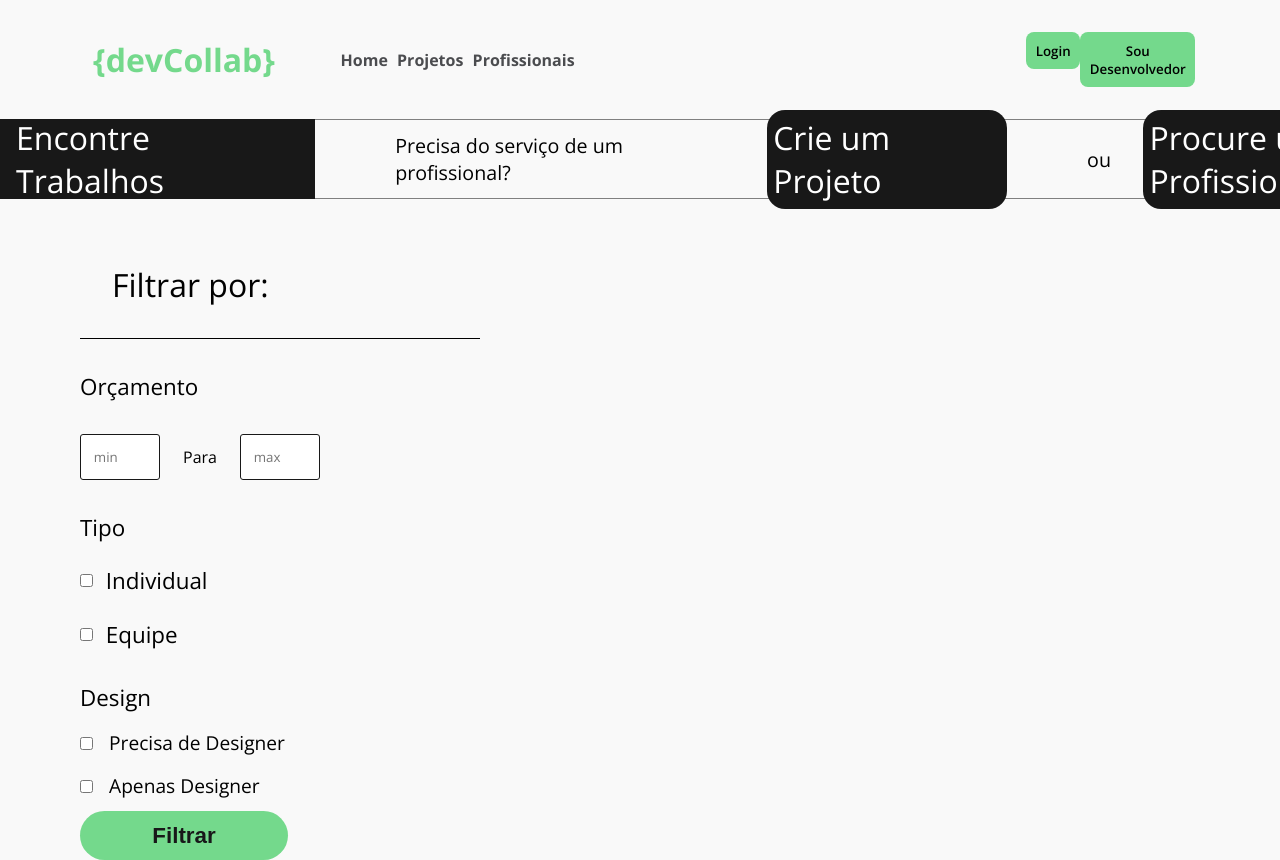
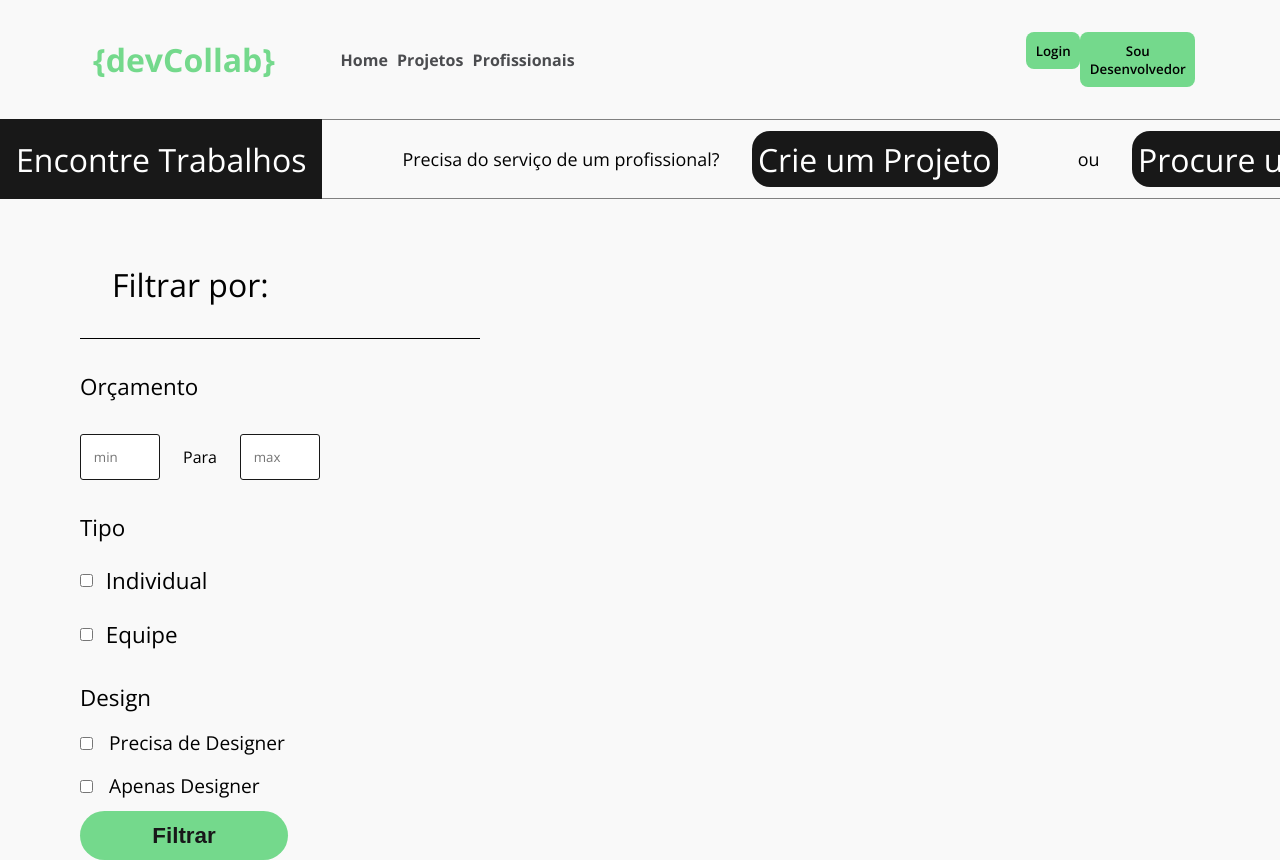
Before and after one commit to BalhegoDev/devCollab, a React (Create React App) app: page /projetos in a window 1280 px wide. Shown: the top 860 px of the page. Built offline with nearby package versions, Linux system fonts and the light colour scheme.

Commit message:
Context API created

```diff
--- a/public/index.html
+++ b/public/index.html
@@ -1,5 +1,5 @@
 <!DOCTYPE html>
-<html lang="en">
+<html lang="pt-br">
   <head>
     <meta charset="utf-8" />
     <link rel="icon" href="%PUBLIC_URL%/favicon.ico" />
@@ -10,7 +10,7 @@
       content="Web site created using create-react-app"
     />
     <link rel="apple-touch-icon" href="%PUBLIC_URL%/logo192.png" />
-    <link rel="manifest" href="%PUBLIC_URL%/manifest.json" />
+    <link rel="manifest" href="%PUBLIC_UR L%/manifest.json" />
     <title>DevCollab</title>
   </head>
   <body>
--- /dev/null
+++ b/src/components/asideFilterProjects.jsx
@@ -0,0 +1,92 @@
+import React, {useContext} from "react";
+import { filterContext } from "../contexts/FilterContext";
+
+
+export default function AsideFilterProjects(){
+
+
+    const {min,setMin,max,setMax,individual,setIndividual,equipe,setEquipe,precisaDesign,setPrecisaDesign,apenasDesign,setApenasDesign} = useContext(filterContext);
+
+    return(
+        <>
+            <form>
+            <header className="header">Filtrar por:</header>
+            <section className="orcamento">
+                <header>
+                <p>Orçamento</p>
+                </header>
+                <article>
+                <input
+                    type="number"
+                    value={min}
+                    onChange={(e) => setMin(e.target.value)}
+                    placeholder="min"
+                />
+                <p>Para</p>
+                <input
+                    type="number"
+                    value={max}
+                    onChange={(e) => setMax(e.target.value)}
+                    placeholder="max"
+                />
+                </article>
+            </section>
+            <section className="types">
+                <p>Tipo</p>
+                <label
+                style={{
+                    display: "flex",
+                    flexDirection: "row",
+                    alignItems: "center",
+                    position: "relative",
+                }}
+                >
+                <input
+                    type="checkbox"
+                    value={individual}
+                    onChange={(e) => setIndividual(!individual)}
+                />
+                <span>Individual</span>
+                </label>
+                <label
+                style={{
+                    display: "flex",
+                    flexDirection: "row",
+                    alignItems: "center",
+                    position: "relative",
+                }}
+                >
+                <input
+                    type="checkbox"
+                    value={equipe}
+                    onChange={(e) => setEquipe(!equipe)}
+                />
+                <span>Equipe</span>
+                </label>
+            </section>
+            <section className="design">
+                <p>Design</p>
+                <label>
+                <input
+                    type="checkbox"
+                    value={precisaDesign}
+                    onChange={() => setPrecisaDesign(!precisaDesign)}
+                />
+                <span>Precisa de Designer</span>
+                </label>
+                <label>
+                <input
+                    type="checkbox"
+                    value={apenasDesign}
+                    onChange={() => setApenasDesign(!apenasDesign)}
+                />
+                <span>Apenas Designer</span>
+                </label>
+            </section>
+            <button className="filter" type="submit">
+                Filtrar
+            </button>
+            </form>
+        </>
+    )
+}
--- /dev/null
+++ b/src/contexts/FilterContext.jsx
@@ -0,0 +1,19 @@
+import React, {useState ,createContext } from "react";
+
+export const filterContext = createContext();
+
+export default function FilterProvider({children}){
+
+    const [min, setMin] = useState(null);
+    const [max, setMax] = useState(null);
+    const [individual, setIndividual] = useState(false);
+    const [equipe, setEquipe] = useState(false);
+    const [precisaDesign, setPrecisaDesign] = useState(false);
+    const [apenasDesign, setApenasDesign] = useState(false);
+
+    return(
+        <filterContext.Provider value={{min,setMin,max,setMax,individual,setIndividual,equipe,setEquipe,precisaDesign,setPrecisaDesign,apenasDesign,setApenasDesign}}>
+            {children}
+        </filterContext.Provider>
+    )
+}
--- a/src/index.js
+++ b/src/index.js
@@ -1,10 +1,13 @@
 import React from 'react';
 import ReactDOM from 'react-dom/client';
 import App from './App';
+import FilterProvider from './contexts/FilterContext';
 
 const root = ReactDOM.createRoot(document.getElementById('root'));
 root.render(
   <React.StrictMode>
-    <App />
+    <FilterProvider>
+      <App />
+    </FilterProvider>
   </React.StrictMode>
 );
--- a/src/pages/projetos.jsx
+++ b/src/pages/projetos.jsx
@@ -1,14 +1,9 @@
-import React, { useState } from "react";
+import React from "react";
 import Header from "../components/header";
 import { Link } from "react-router-dom";
+import AsideFilterProjects from "../components/asideFilterProjects";
 
 export default function Projetos() {
-  const [min, setMin] = useState(null);
-  const [max, setMax] = useState(null);
-  const [individual, setIndividual] = useState(false);
-  const [equipe, setEquipe] = useState(false);
-  const [precisaDesign, setPrecisaDesign] = useState(false);
-  const [apenasDesign, setApenasDesign] = useState(false);
 
   return (
     <>
@@ -22,84 +17,9 @@ export default function Projetos() {
           <Link to={"/profissionais"}>Procure um Profissional</Link>
         </p>
       </section>
-      <form>
-        <header className="header">Filtrar por:</header>
-        <section className="orcamento">
-          <header>
-            <p>Orçamento</p>
-          </header>
-          <article>
-            <input
-              type="number"
-              value={min}
-              onChange={(e) => setMin(e.target.value)}
-              placeholder="min"
-            />
-            <p>Para</p>
-            <input
-              type="number"
-              value={max}
-              onChange={(e) => setMax(e.target.value)}
-              placeholder="max"
-            />
-          </article>
-        </section>
-        <section className="types">
-          <p>Tipo</p>
-          <label
-            style={{
-              display: "flex",
-              flexDirection: "row",
-              alignItems: "center",
-              position: "relative",
-            }}
-          >
-            <input
-              type="checkbox"
-              value={individual}
-              onChange={(e) => setIndividual(!individual)}
-            />
-            <span>Individual</span>
-          </label>
-          <label
-            style={{
-              display: "flex",
-              flexDirection: "row",
-              alignItems: "center",
-              position: "relative",
-            }}
-          >
-            <input
-              type="checkbox"
-              value={equipe}
-              onChange={(e) => setEquipe(!equipe)}
-            />
-            <span>Equipe</span>
-          </label>
-        </section>
-        <section className="design">
-          <p>Design</p>
-          <label>
-            <input
-              type="checkbox"
-              value={precisaDesign}
-              onChange={() => setPrecisaDesign(!precisaDesign)}
-            />
-            <span>Precisa de Designer</span>
-          </label>
-          <label>
-            <input
-              type="checkbox"
-              value={apenasDesign}
-              onChange={() => setApenasDesign(!apenasDesign)}
-            />
-            <span>Apenas Designer</span>
-          </label>
-        </section>
-        <button className="filter" type="submit">
-          Filtrar
-        </button>
-      </form>
+      <main className="main_projects">
+        <AsideFilterProjects/>
+      </main>
     </>
   );
 }
--- a/src/style/modules/_projetos.scss
+++ b/src/style/modules/_projetos.scss
@@ -18,7 +18,7 @@
         height: auto;
         display: flex;
         align-items: center;
-        font-size: 1.23rem;
+        font-size: 1.12rem;
         @media only screen and (min-width:2560px){
             font-size: 2.2rem;
         }
@@ -47,6 +47,10 @@
         }
     }
 }
+
+.main_projects{
+    display: flex;
+    justify-content: space-between;
 
     form{
         width: 25rem;
@@ -125,3 +129,5 @@ form{
             @include buttonMakeAccount;
         }
     }
+
+}
--- a/src/style/style.css
+++ b/src/style/style.css
@@ -631,7 +631,7 @@ main .outdoor article a button:hover {
   height: auto;
   display: flex;
   align-items: center;
-  font-size: 1.23rem;
+  font-size: 1.12rem;
 }
 @media only screen and (min-width: 2560px) {
   .subHeader p {
@@ -660,73 +660,77 @@ main .outdoor article a button:hover {
   margin-left: 2rem;
 }
 
-form {
+.main_projects {
+  display: flex;
+  justify-content: space-between;
+}
+.main_projects form {
   width: 25rem;
   margin-top: 2rem;
   margin-left: 5rem;
 }
-form .header {
+.main_projects form .header {
   border-bottom: 1px solid black;
   font-size: 2rem;
   display: flex;
 }
-form .orcamento {
+.main_projects form .orcamento {
   display: flex;
   flex-direction: column;
   align-items: start;
 }
-form .orcamento header {
+.main_projects form .orcamento header {
   padding: 0;
   margin-top: 2rem;
   margin-bottom: 2rem;
   display: flex;
   font-size: 1.4rem;
 }
-form .orcamento article {
+.main_projects form .orcamento article {
   display: flex;
   align-items: center;
   justify-content: space-between;
   width: 15rem;
 }
-form .orcamento article input {
+.main_projects form .orcamento article input {
   width: 5rem;
   padding: 0.8rem;
   outline: none;
   border-radius: 3px;
   border: thin solid #181818;
 }
-form .types {
+.main_projects form .types {
   margin-top: 2rem;
 }
-form .types p {
+.main_projects form .types p {
   font-size: 1.4rem;
 }
-form .types label {
+.main_projects form .types label {
   margin-top: 1.4rem;
 }
-form .types label input {
+.main_projects form .types label input {
   cursor: pointer;
 }
-form .types label span {
+.main_projects form .types label span {
   margin-left: 0.8rem;
   font-size: 1.4rem;
 }
-form .design {
+.main_projects form .design {
   display: flex;
   flex-direction: column;
   margin-top: 2rem;
 }
-form .design p {
+.main_projects form .design p {
   font-size: 1.4rem;
 }
-form .design label {
+.main_projects form .design label {
   margin-top: 1rem;
 }
-form .design label span {
+.main_projects form .design label span {
   margin-left: 1rem;
   font-size: 1.2rem;
 }
-form .filter {
+.main_projects form .filter {
   margin-top: 0.8rem;
   background-color: #74D98C;
   color: #181819;
@@ -740,7 +744,7 @@ form .filter {
   font-family: "Montserrat", sans-serif;
   transition: 0.7s all;
 }
-form .filter:hover {
+.main_projects form .filter:hover {
   transform: perspective(1000px) translateX(25px) rotateY(10deg);
 }
 
```
Also changed, not shown: src/pages/animatedInvitePage.jsx (+16 -4 lines), 1 other file (tests, documents, lock files or other folders). Lines whose indentation alone changed are shown as unchanged.
